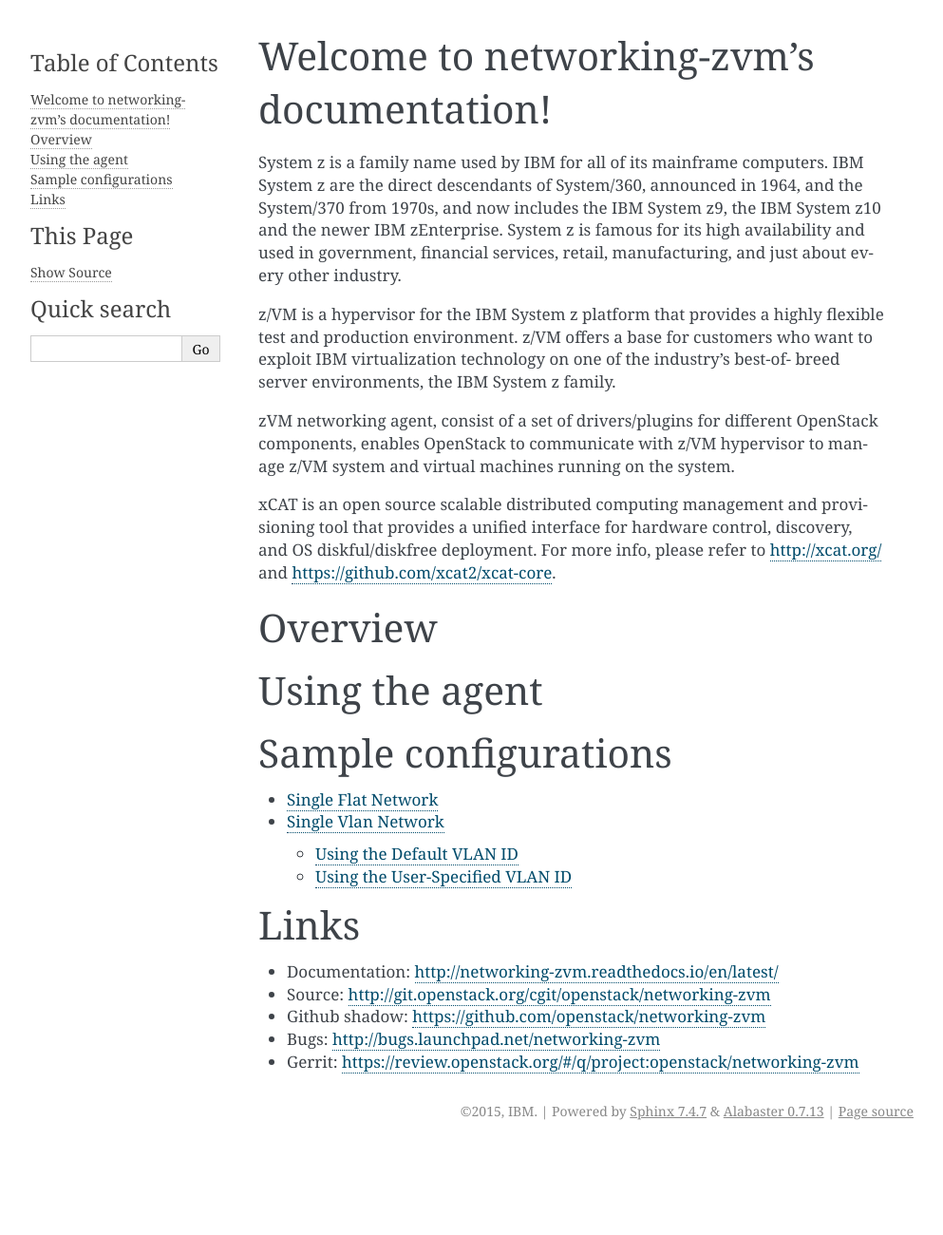
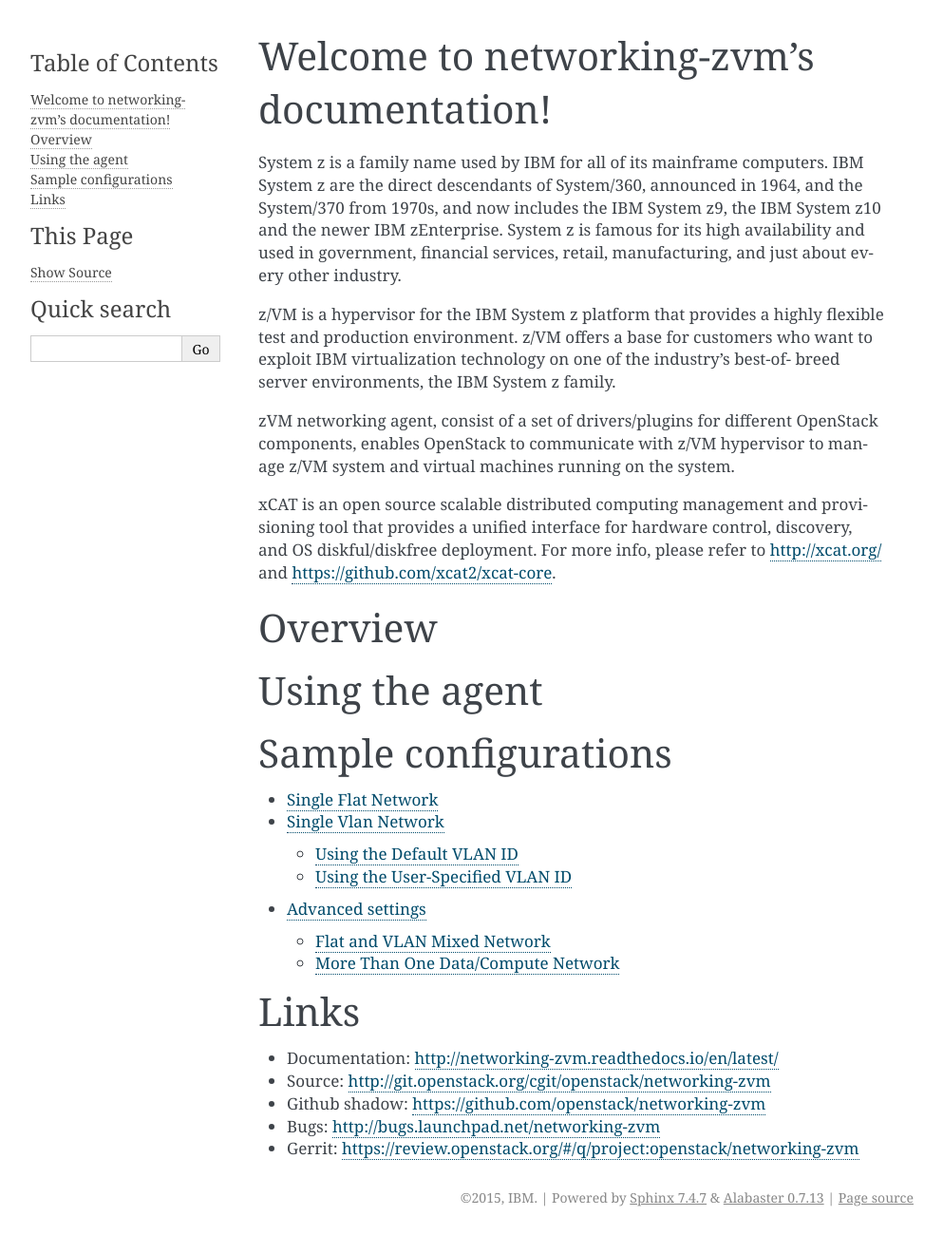
Before and after one commit to openstack-archive/networking-zvm, a Sphinx documentation site: the page built from doc/source/index.rst, in a window 1280 px wide. Shown: the whole page at 95% size, without its empty margins (148-1141 px from the left). Built offline with Sphinx 7.4.7, drawn with Linux system fonts in a browser that asks for light colours; before the commit the page ends 1209 px from its top, so only the background shows below that; some of the changed lines change nothing that is shown.

Commit message:
Add advanced network settings
Partial-implement-blueprint neutron_doc

Change-Id: I163126e155b22f57f7ab8abe3c42a279e776df02

```diff
--- /dev/null
+++ b/doc/source/advanced.rst
@@ -0,0 +1,136 @@
+=================
+Advanced settings
+=================
+
+Flat and VLAN Mixed Network
+---------------------------
+
+.. image:: ./images/flatvlan.png
+
+Above image shows a sample configuration of a flat and VLAN mixed network. To use this
+scenario, the following configuration options are needed:
+
+* In the neutron ML2 plugin configure file (default file name is /etc/neutron/plugins/
+ml2/ml2_conf.ini), make sure that the flat_networks and network_vlan_ranges property lines read as
+follows::
+
+    flat_networks = xcatvsw2
+    network_vlan_ranges = datanet1:1:4094
+
+Physical network names will be used as z/VM vswitch names, as follows:
+xcatvsw2:
+is used by the xCAT Management Network. By default, there is a VLAN UNAWARE Layer 2
+vswitch on z/VM with the name xcatvsw2. It is created and configured for xCAT management
+network, so you can use xcatvsw2 as in this example.
+
+datanet1:
+is used by the OpenStack Data/Compute network. neutron z/VM agent will create a VLAN
+AWARE vswitch, with the name datanet1. The range of possible VLAN IDs is from 1 to 4094
+(i.e. the complete VLAN ID range).
+
+
+* In the neutron z/VM agent configure file (default file name is /etc/neutron/plugins/zvm/
+neutron_zvm_plugin.ini), the following options are needed::
+
+    [AGENT]
+    zvm_xcat_username = mnadmin
+    zvm_xcat_password = admin
+    zvm_xcat_server = 1.2.3.4
+    xcat_zhcp_nodename = zhcp
+    [datanet1]
+    # OSAa3 uses RDEV A3
+    rdev_list=a3
+
+.. note::
+    The neutron z/VM agent configuration shown above is for ZVMa. Update the xcat_zhcp_nodename
+    option to configure for ZVMb
+
+
+After restarting the neutron server and neutron z/VM agent, follow these steps on the OpenStack
+controller to create the network and subnet for each of the physical networks
+
+* Create the xCAT management network::
+    neutron net-create --shared xcat_management --provider:network_type flat
+    --provider:physical_network xcatvsw2
+
+* Create the appropriate subnet for xCAT management network, changing the IP range to the
+appropriate values according to xCAT configuration::
+
+    neutron subnet-create --allocation-pool start=10.1.0.2,end=10.1.11.254 xcat_management 10.1.0.0/16
+
+* Create the Data/Compute network for physical network datanet1::
+
+    neutron net-create opnstk_datanet1 --provider:network_type vlan --provider:physical_network datanet1
+
+* Create the appropriate subnet for the Data/Compute network opnstk_datanet1::
+
+    neutron subnet-create opnstk_datanet1 192.168.1.0/24
+
+.. note::
+    The xCAT Management Network ID should always be passed in the first --nic network_ID
+    parameter when creating a new instance with the nova boot command. This restriction ensures that the
+    xCAT MN can reach and manage the new instances through the management network.
+
+
+More Than One Data/Compute Network
+----------------------------------
+
+In the current Neutron z/VM agent implementation, physical network names are used as vswitch names.
+There is no limitation on the number or the order of physical networks, so in the Neutron ML2 plugin
+configuration file (/etc/neutron/plugins/ml2/ml2_conf.ini), you could have::
+
+    flat_networks = xcatvsw2,datanet2
+    network_vlan_ranges = datanet1:1:4094,datanet3:1:4094
+
+And in the Neutron z/VM agent configuration file (/etc/neutron/plugins/zvm/neutron_zvm_plugin.ini),
+you could have::
+
+    [AGENT]
+    zvm_xcat_username = mnadmin
+    zvm_xcat_password = admin
+    zvm_xcat_server = 1.2.3.4
+    xcat_zhcp_nodename = zhcp
+    [datanet1]
+    # OSAa3 uses RDEV A3
+    rdev_list=a3
+    [datanet3]
+    # OSAa4 uses RDEV A4
+    rdev_list=a4
+    [datanet2]
+    # OSAa5 uses RDEV A5
+    rdev_list=a5
+
+In this case, xcatvsw2 will be used by the xCAT Management Network, and datanet1-datanet3 will be
+used by Compute/Data Network. The Neutron z/VM agent will create vswitches named datanet1,
+datanet2, and datanet3. datanet2 will be a VLAN UNAWARE vswitch, while datanet1 and datanet3 will
+be VLAN AWARE.
+
+.. note::
+    Each of the switches needs at least one OSA defined. The OSA card needs to be connected to the
+    trunk port if the VLAN is enabled. The related rdev_list should be updated to list one of the OSAs.
+
+With datanet2 and datanet3, more Data/Compute networks can be defined, as follows.
+
+* Create the Data/Compute network for physical network datanet2::
+    neutron net-create opnstk_datanet2 --provider:network_type flat --provider:physical_network datanet2
+
+* Create the appropriate subnet for the Data/Compute network opnstk_datanet2::
+
+    neutron subnet-create opnstk_datanet2 192.168.2.0/24
+
+* Create the Data/Compute network for physical network datanet3::
+
+    neutron net-create opnstk_datanet3 --provider:network_type vlan --provider:physical_network datanet3
+
+* Create the appropriate subnet for the Data/Compute network opnstk_datanet3::
+
+    neutron subnet-create opnstk_datanet3 192.168.3.0/24
+
+In this example, all Data/Compute networks have gateways defined. If an instance wants to connect to
+more than one of the Data/Compute networks, only one gateway is supported. Because opnstk_datanet3
+is created later, the gateway of opnstk_datanet3 (192.168.3.1) will be set as the gateway in the instance. To
+make the gateway in opnstk_datanet1 the gateway of the instance, add the --no-gateway parameter when
+creating opnstk_datanet2 and opnstk_datanet3, as follows::
+
+    neutron subnet-create --no-gateway opnstk_datanet2 192.168.2.0/24
+    neutron subnet-create --no-gateway opnstk_datanet3 192.168.3.0/24
--- a/doc/source/index.rst
+++ b/doc/source/index.rst
@@ -58,6 +58,7 @@
 
    singleflat
    singlevlan
+   advanced
 
 Links
 =====
```
Also changed, not shown: doc/source/images/flatvlan.png (added).
